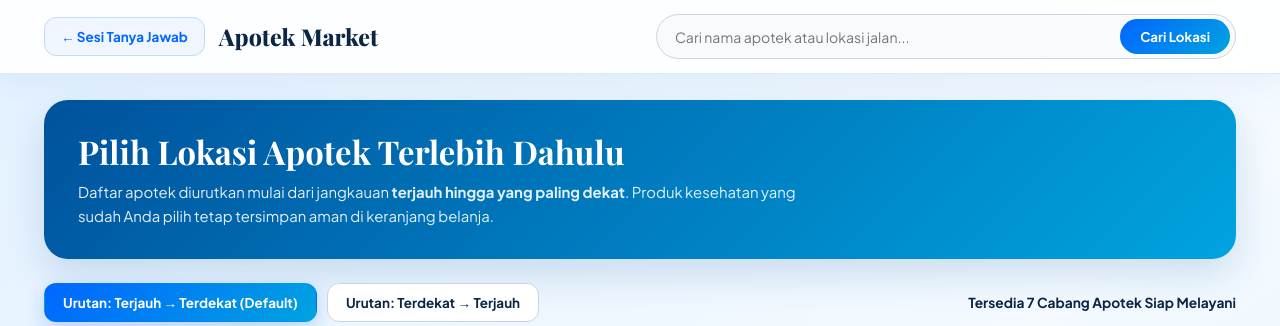
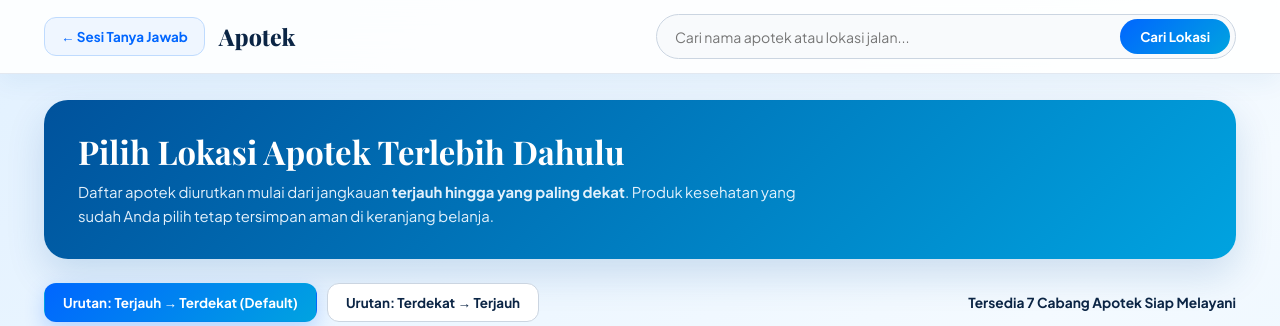
Before and after one commit to SitepuDev/sakumedika-iscomfest2026, a PHP site: page /apotek.php in a window 1280 px wide. Shown: the top 326 px of the page. Run offline with PHP 8.4, Linux system fonts and the light colour scheme; data comes from the database, SQL or seed files in the repository; some libraries are stand-ins or nearby versions.

Commit message:
Update apotek.php

```diff
--- a/apotek.php
+++ b/apotek.php
@@ -4,6 +4,7 @@ require_once 'db.php';
 if (!isset($_SESSION['keranjang']) || !is_array($_SESSION['keranjang'])) {
     $_SESSION['keranjang'] = [];
 }
+
 
 $daftar_apotek = [
     [
@@ -117,7 +118,7 @@ function getRingkasanKeranjang($conn) {
     ];
 }
 
-
+// Endpoint AJAX Cek Status Real-Time dari Server Midtrans
 if (isset($_POST['ajax_cek_midtrans']) && !empty($_POST['order_id'])) {
     header('Content-Type: application/json');
     $order_id = trim($_POST['order_id']);
@@ -126,6 +127,7 @@ if (isset($_POST['ajax_cek_midtrans']) && !empty($_POST['order_id'])) {
     exit;
 }
 
+// Endpoint AJAX Keranjang (Tanpa Reload Halaman)
 if (isset($_POST['ajax_cart'])) {
     header('Content-Type: application/json');
     $act = $_POST['ajax_cart'];
@@ -157,7 +159,7 @@ if (isset($_POST['ajax_cart'])) {
     exit;
 }
 
-
+// Fitur Otomatis dari Tombol "+ Masukkan ke Apotek" di index.php
 if (isset($_GET['auto_cari_obat'])) {
     $id_cari = (int)$_GET['auto_cari_obat'];
     $q_obt = mysqli_query($conn, "SELECT * FROM obat WHERE id = $id_cari");
@@ -252,7 +254,7 @@ usort($list_apotek_tampil, function($a, $b) use ($urut_jarak) {
     return $b['jarak_km'] <=> $a['jarak_km'];
 });
 
-
+// PROSES CHECKOUT & GENERATE SNAP TOKEN MIDTRANS
 $struk_pesanan = null;
 if (isset($_POST['checkout_sekarang']) && !empty($_SESSION['keranjang']) && $apotek_aktif !== null) {
     $nama_pembeli = mysqli_real_escape_string($conn, htmlspecialchars(trim($_POST['nama_pembeli'])));
@@ -312,7 +314,7 @@ if (isset($_POST['checkout_sekarang']) && !empty($_SESSION['keranjang']) && $apo
     }
 }
 
-
+// QUERY KATALOG OBAT + SISTEM PAGINATION (12 OBAT PER HALAMAN)
 $cari = isset($_GET['cari']) ? trim($_GET['cari']) : '';
 $kategori_aktif = isset($_GET['kategori']) ? trim($_GET['kategori']) : '';
 
@@ -403,7 +405,7 @@ $buka_drawer = isset($_GET['buka_keranjang']) ? true : false;
             padding-bottom: 70px;
         }
 
-
+        /* HEADER STICKY: Presisi 1240px di Tengah Layar */
         .market-header {
             position: sticky;
             top: 0;
@@ -522,7 +524,7 @@ $buka_drawer = isset($_GET['buka_keranjang']) ? true : false;
             border-radius: 999px;
         }
 
-
+        /* KONTAINER UTAMA: Tepat di Tengah, Lebar Penuh 1240px */
         .market-container {
             width: 100%;
             max-width: 1240px;
@@ -562,7 +564,7 @@ $buka_drawer = isset($_GET['buka_keranjang']) ? true : false;
         }
         .auto-locator-alert.dialihkan { border-left-color: #F59E0B; }
 
-
+        /* TAHAP 1: PILIH APOTEK */
         .locator-hero {
             width: 100%;
             background: linear-gradient(135deg, #00529C 0%, #00A3E0 100%);
@@ -628,6 +630,7 @@ $buka_drawer = isset($_GET['buka_keranjang']) ? true : false;
             color: #ffffff; font-weight: 700; font-size: 0.86rem; box-shadow: 0 6px 16px rgba(0, 102, 255, 0.22);
         }
 
+        /* TAHAP 2: BELANJA OBAT (100% SEJAJAR & PRESISI) */
         .selected-pharmacy-banner {
             width: 100%;
             background: #FFFFFF;
@@ -650,7 +653,7 @@ $buka_drawer = isset($_GET['buka_keranjang']) ? true : false;
         }
         .btn-ganti-apotek:hover { background: var(--crystal-blue); color: #ffffff; }
 
-
+        /* Kotak Filter Kategori Lebar Penuh Sejajar Grid */
         .catalog-filter-wrapper {
             width: 100%;
             background: #FFFFFF;
@@ -695,7 +698,7 @@ $buka_drawer = isset($_GET['buka_keranjang']) ? true : false;
             font-weight: 600;
         }
 
-
+        /* GRID 4 KOLOM DIKUNCI DENGAN minmax(0, 1fr) AGAR TIDAK BISA MELENCENG */
         .product-grid {
             width: 100%;
             display: grid;
@@ -834,7 +837,7 @@ $buka_drawer = isset($_GET['buka_keranjang']) ? true : false;
         }
         .btn-add-market:hover { filter: brightness(1.07); transform: translateY(-1px); }
 
-
+        /* PAGINATION HALAMAN 1, 2, 3... */
         .pagination-wrapper {
             width: 100%;
             margin-top: 32px;
@@ -873,7 +876,7 @@ $buka_drawer = isset($_GET['buka_keranjang']) ? true : false;
         }
         .page-link.disabled { opacity: 0.45; pointer-events: none; }
 
-
+        /* INVOICE CARD */
         .receipt-card {
             width: 100%;
             background: #FFFFFF;
@@ -916,7 +919,7 @@ $buka_drawer = isset($_GET['buka_keranjang']) ? true : false;
         }
         .btn-pay-secondary:hover { background: #EFF6FF; border-color: var(--crystal-blue); color: var(--crystal-blue); }
 
-
+        /* DRAWER KERANJANG */
         .cart-overlay {
             position: fixed; inset: 0; background: rgba(11, 37, 69, 0.45);
             backdrop-filter: blur(6px); z-index: 100; display: none; justify-content: flex-end;
@@ -985,7 +988,7 @@ $buka_drawer = isset($_GET['buka_keranjang']) ? true : false;
         <div class="market-header-inner">
             <div class="left-brand-group">
                 <a href="index.php?sesi=mulai" class="btn-back-consult">&larr; Sesi Tanya Jawab</a>
-                <span class="market-brand-title">Apotek Market</span>
+                <span class="market-brand-title">Apotek</span>
             </div>
 
             <?php if ($apotek_aktif !== null): ?>
@@ -1014,6 +1017,7 @@ $buka_drawer = isset($_GET['buka_keranjang']) ? true : false;
     <main class="market-container">
 
         <?php if ($apotek_aktif === null): ?>
+            <!-- TAHAP 1: PILIH APOTEK -->
             <section class="locator-hero">
                 <h1>Pilih Lokasi Apotek Terlebih Dahulu</h1>
                 <p>Daftar apotek diurutkan mulai dari jangkauan <b>terjauh hingga yang paling dekat</b>. Produk kesehatan yang sudah Anda pilih tetap tersimpan aman di keranjang belanja.</p>
@@ -1064,6 +1068,7 @@ $buka_drawer = isset($_GET['buka_keranjang']) ? true : false;
             </div>
 
         <?php else: ?>
+            <!-- TAHAP 2: BELANJA OBAT (SEJAJAR PENUH 100%) -->
             <?php if ($info_auto_apotek !== null): ?>
                 <div class="auto-locator-alert <?php echo $info_auto_apotek['tipe'] === 'dialihkan' ? 'dialihkan' : ''; ?>">
                     <?php echo $info_auto_apotek['pesan']; ?>
@@ -1086,6 +1091,7 @@ $buka_drawer = isset($_GET['buka_keranjang']) ? true : false;
                 <a href="apotek.php?ganti_apotek=1" class="btn-ganti-apotek">&larr; Pilih Cabang Lain</a>
             </div>
 
+            <!-- RINGKASAN TAGIHAN & STATUS PEMBAYARAN -->
             <?php if ($struk_pesanan !== null): ?>
                 <div class="receipt-card" id="receiptCard">
                     <div style="display:flex; justify-content:space-between; align-items:center; margin-bottom:14px; flex-wrap:wrap; gap:8px;">
@@ -1222,6 +1228,7 @@ $buka_drawer = isset($_GET['buka_keranjang']) ? true : false;
                 </script>
             <?php endif; ?>
 
+            <!-- Panel Filter Kategori Lebar Penuh 100% Sejajar -->
             <div class="catalog-filter-wrapper">
                 <div class="category-bar">
                     <a href="apotek.php" class="cat-pill <?php echo $kategori_aktif === '' ? 'active' : ''; ?>">Semua Kategori</a>
@@ -1240,6 +1247,7 @@ $buka_drawer = isset($_GET['buka_keranjang']) ? true : false;
                 </div>
             </div>
 
+            <!-- Katalog Obat (4 Kolom Sejajar Penuh 100%) -->
             <div class="product-grid">
                 <?php
                 $obat_kosong_cabang = isset($apotek_aktif['obat_kosong']) ? $apotek_aktif['obat_kosong'] : [];
@@ -1289,7 +1297,7 @@ $buka_drawer = isset($_GET['buka_keranjang']) ? true : false;
                 <?php endwhile; ?>
             </div>
 
-
+            <!-- Navigasi Nomor Halaman (Tetap Tampil Sebagai Indikator Halaman) -->
             <nav class="pagination-wrapper" aria-label="Navigasi Halaman Obat">
                 <a href="<?php echo buatUrlHalaman(max(1, $halaman_sekarang - 1), $kategori_aktif, $cari); ?>"
                    class="page-link <?php echo $halaman_sekarang <= 1 ? 'disabled' : ''; ?>">
```
